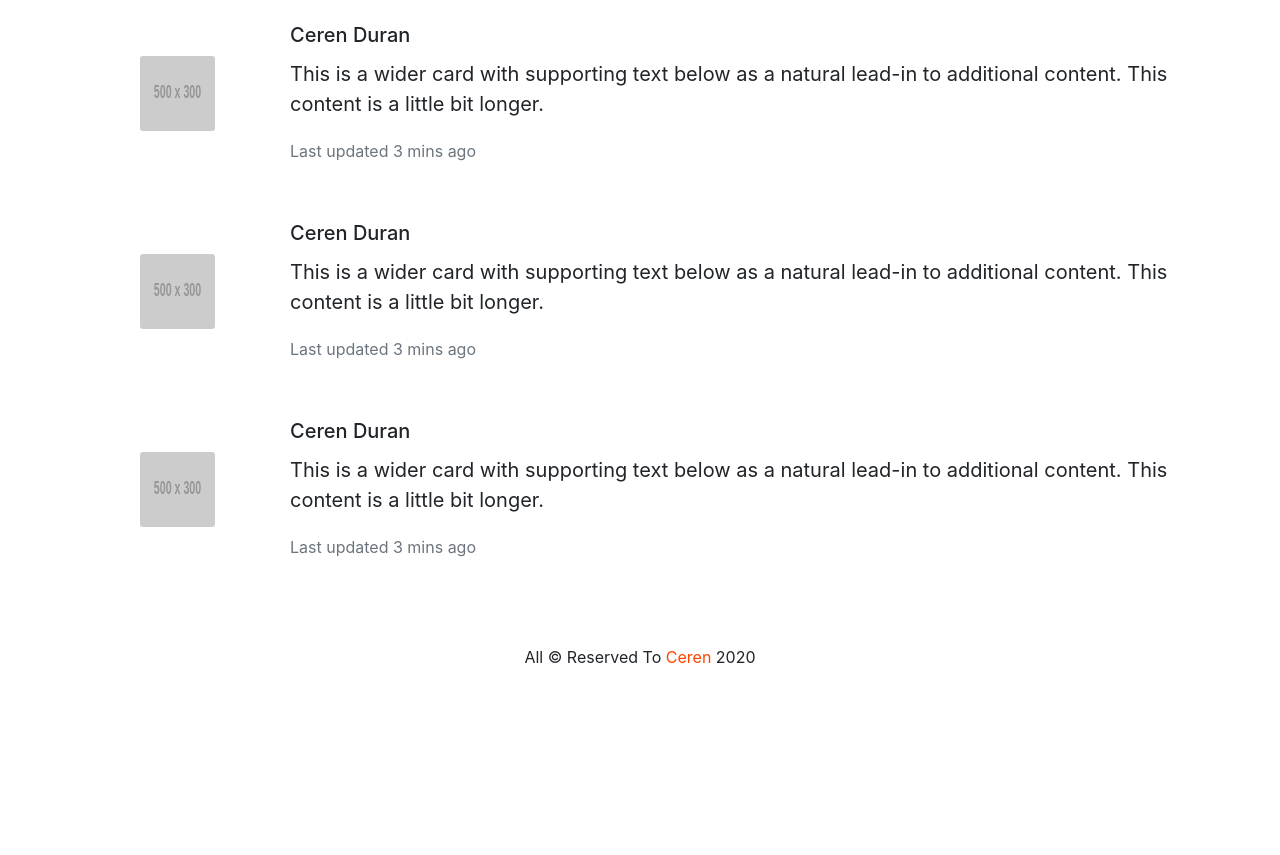
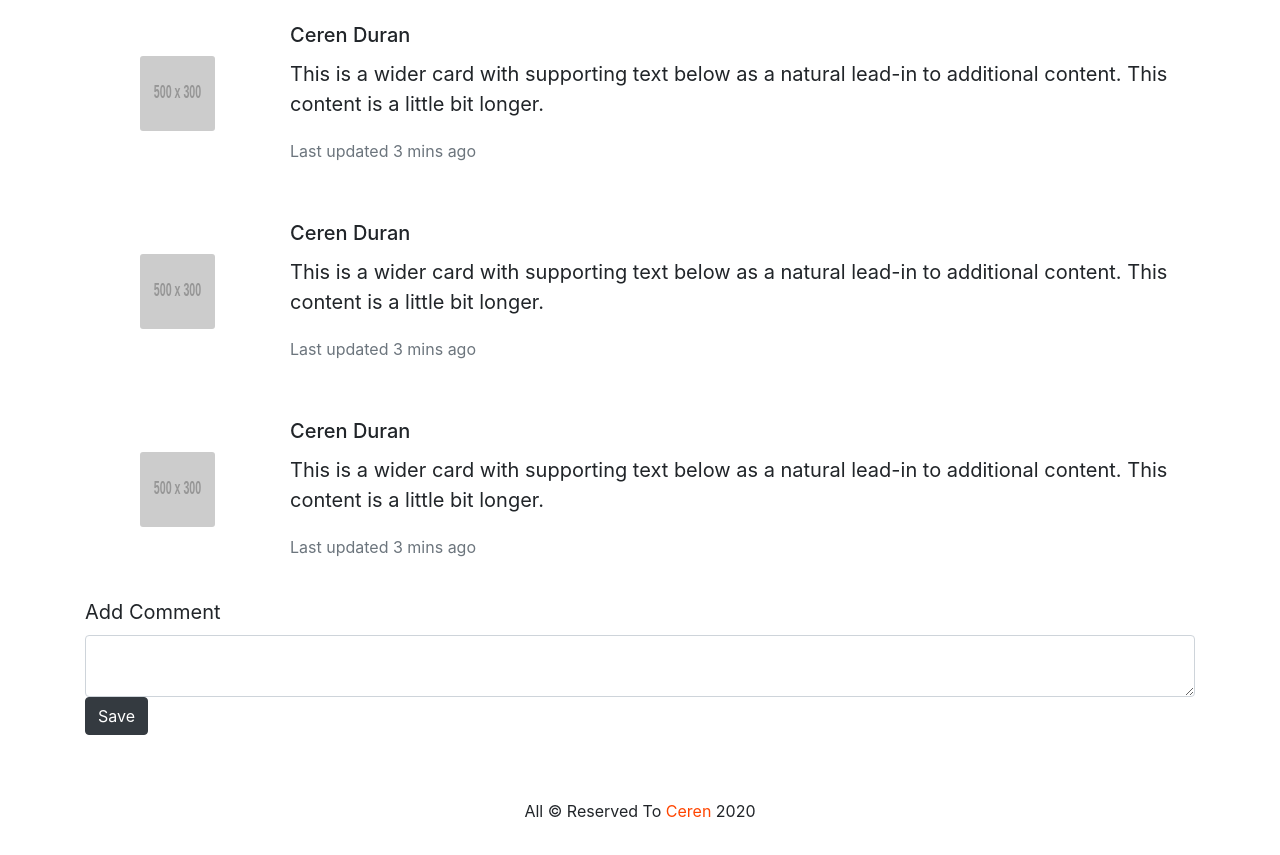
Before and after one commit to cerencloud/BugTracker, a plain HTML site: page frontend/show-issue.html in a window 1280 px wide. Shown: the part 650-1505 px from the top of the page. Before the commit the page ends 1351 px from the top, so only its background shows below. Drawn offline with Linux system fonts and the light colour scheme; placeholder pictures from the web are drawn by us.

```diff
--- a/frontend/show-issue.html
+++ b/frontend/show-issue.html
@@ -9,8 +9,7 @@
     <link rel="stylesheet" href="css/all.min.css" />
     <link rel="stylesheet" href="css/bootstrap.min.css" />
     <link rel="stylesheet" href="css/style.css" />
-
-    <title>Show Users</title>
+    <title>Show Issue</title>
   </head>
 
   <body>
@@ -254,6 +253,20 @@
             </div>
           </div>
           <!-- /comment -->
+
+          <div class="add-comment">
+            <form action="">
+              <label for="comment">Add Comment</label>
+              <textarea
+                name="comment"
+                id="comment"
+                class="form-control"
+              ></textarea>
+              <button type="submit" class="btn btn-dark" name="save">
+                Save
+              </button>
+            </form>
+          </div>
         </div>
         <!-- /data-container -->
       </div>
```
